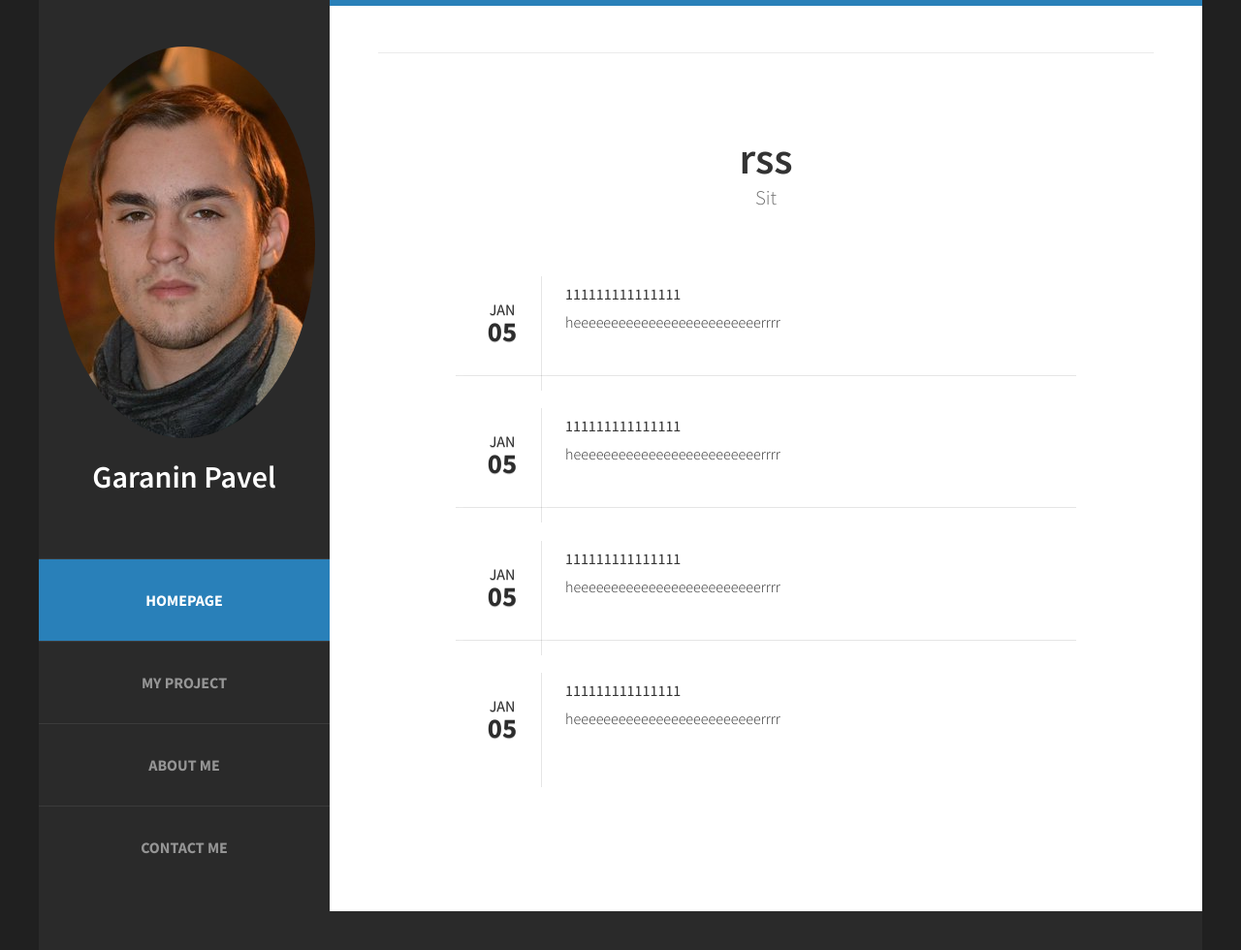
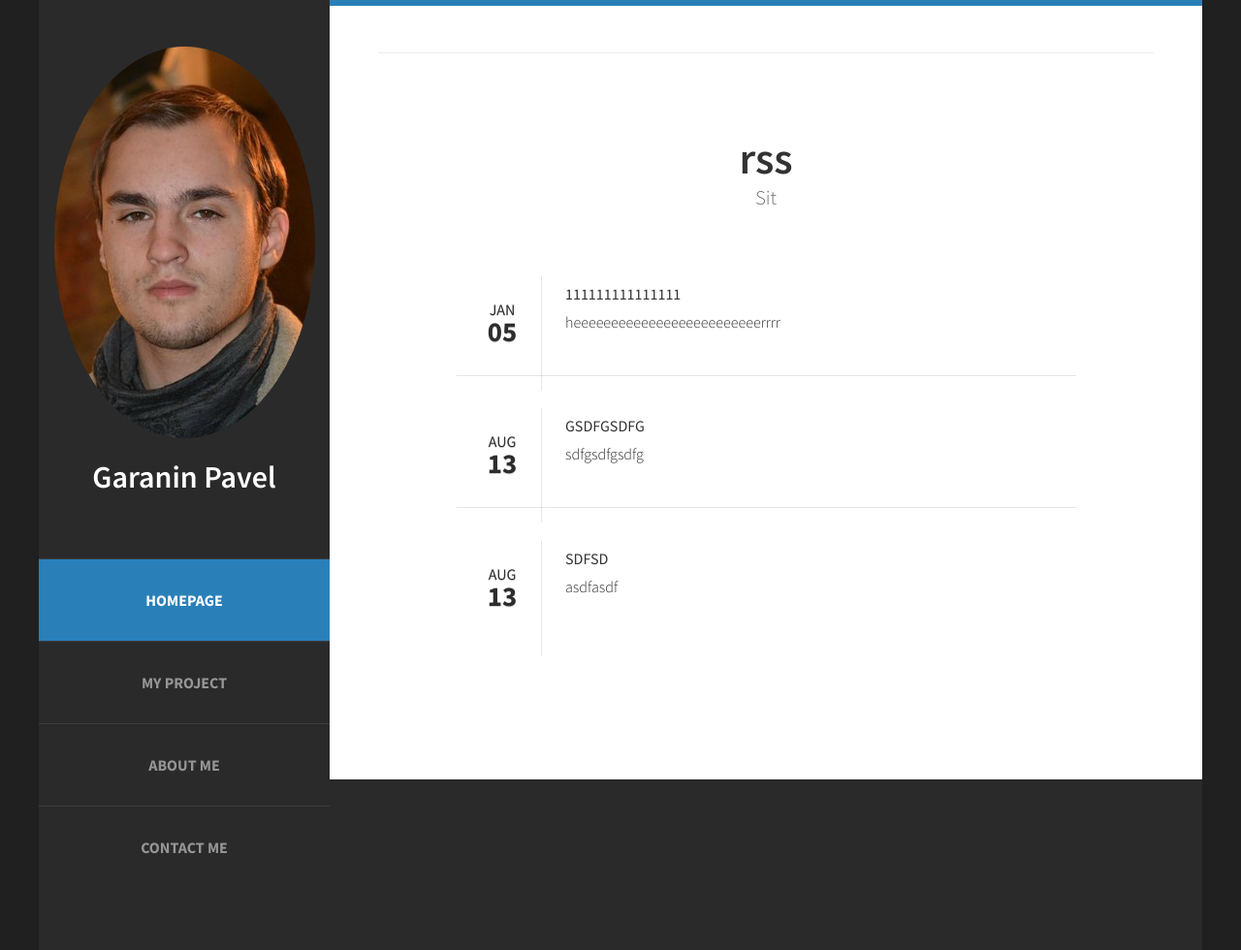
Before and after one commit to Loki69/python-resume, a Django app: page / in a window 1280 px wide. Shown: the whole page at 97% size. Run offline with Django 3.2, Linux system fonts and the light colour scheme; data comes from the database, SQL or seed files in the repository; both versions use the stored data as it was after the commit.

Commit message:
edit reus templayt news

```diff
--- a/me/urls.py
+++ b/me/urls.py
@@ -4,6 +4,7 @@ from .views import index,projects,about_me,contact
 urlpatterns = [
     url(r'^$', index ),
     url(r'projects/$', projects ),
+    # url(r'project/$', project ),
     url(r'about/$', about_me),
     url(r'contact/$', contact ),
 ]
--- a/me/views.py
+++ b/me/views.py
@@ -7,7 +7,9 @@ from .models import Persona, Skill, Project,Article
 #     return Project.objects.all()
 
 def index(request):
-    return render_to_response('home_page/home.html',{'page_menu':1})
+    projects = get_projects()
+    print(projects)
+    return render_to_response('home_page/home.html',{'page_menu':1, 'projects':projects})
 
 def projects(request):
     return render_to_response('projects/projects.html',{'page_menu':2})
@@ -28,3 +30,7 @@ def about_me(request):
         'persona':persona,
         'page_menu':3,
         'about_me':article})
+
+def get_projects():
+    persona = Persona.objects.get(id=1)
+    return Project.objects.order_by('id').filter(owner=persona.id)
--- a/template/reuse_block/news.html
+++ b/template/reuse_block/news.html
@@ -10,21 +10,13 @@
             <h3>111111111111111</h3>
             <p><a href="#">heeeeeeeeeeeeeeeeeeeeeeeeerrrr</a></p>
         </li>
+        {% for project in projects%}
         <li>
-            <p class="date"><a href="#">Jan<b>05</b></a></p>
-            <h3>111111111111111</h3>
-            <p><a href="#">heeeeeeeeeeeeeeeeeeeeeeeeerrrr</a></p>
+            <p class="date"><a href="#">{{project.publishe|date:"b" }}<b>{{project.publishe|date:"d" }}</b></a></p>
+            <h3>{{project}}</h3>
+            <p><a href="/project/{{project.id}}">{{project.shor_article}}</a></p>
         </li>
-        <li>
-            <p class="date"><a href="#">Jan<b>05</b></a></p>
-            <h3>111111111111111</h3>
-            <p><a href="#">heeeeeeeeeeeeeeeeeeeeeeeeerrrr</a></p>
-        </li>
-        <li>
-            <p class="date"><a href="#">Jan<b>05</b></a></p>
-            <h3>111111111111111</h3>
-            <p><a href="#">heeeeeeeeeeeeeeeeeeeeeeeeerrrr</a></p>
-        </li>
+        {% endfor %}
     </ul>
 </div>
 {% endblock %}
```
Also changed, not shown: template/projects/project.html (added, +13 -0 lines), db.sqlite3.
